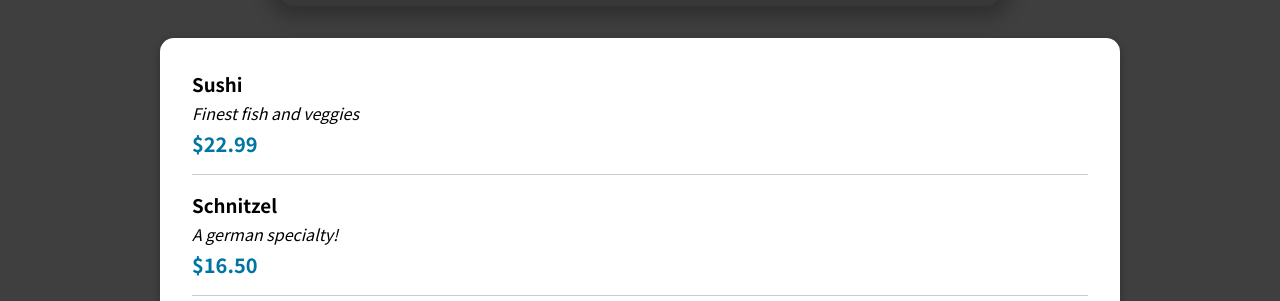
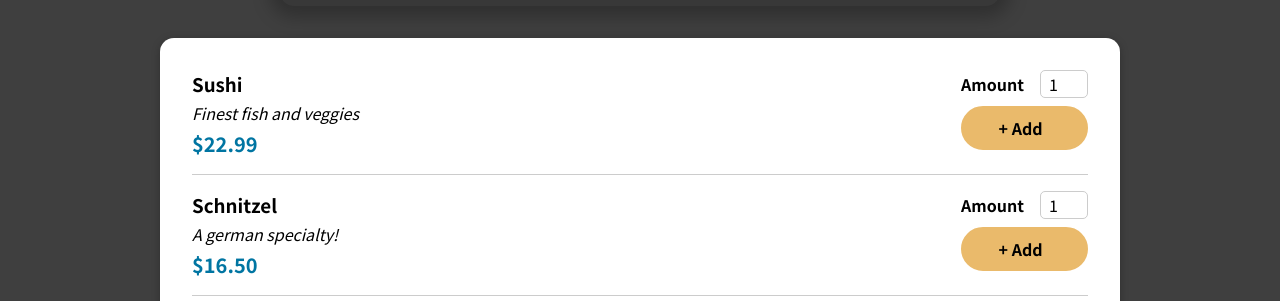
Before and after one commit to bognikk/REACT-food-order-app, a React (Create React App) app: page / in a window 1280 px wide. Shown: the part 499-800 px from the top of the page. Built offline with nearby package versions, Linux system fonts and the light colour scheme.

Commit message:
shopping cart and form components

```diff
--- a/src/components/Meals/AvailableMeals.jsx
+++ b/src/components/Meals/AvailableMeals.jsx
@@ -34,6 +34,7 @@
 	const mealsList = DUMMY_MEALS.map((meal) => (
 		<MealItem
 			key={meal.id}
+			idProp={meal.id}
 			nameProp={meal.name}
 			descriptionProp={meal.description}
 			priceProp={meal.price}
--- a/src/components/Meals/MealItem/MealItem.jsx
+++ b/src/components/Meals/MealItem/MealItem.jsx
@@ -1,6 +1,7 @@
 import classes from "./MealItem.module.scss";
+import MealItemForm from "./MealItemForm";
 
-const MealItem = ({ nameProp, descriptionProp, priceProp }) => {
+const MealItem = ({ nameProp, descriptionProp, priceProp, idProp }) => {
 	const price = `$${priceProp.toFixed(2)}`;
 	return (
 		<li className={classes.meal}>
@@ -9,7 +10,9 @@
 				<div className={classes.description}>{descriptionProp}</div>
 				<div className={classes.price}>{price}</div>
 			</div>
-			<div></div>
+			<div>
+				<MealItemForm id={idProp} />
+			</div>
 		</li>
 	);
 };
--- a/src/components/Meals/MealItem/MealItemForm.jsx
+++ b/src/components/Meals/MealItem/MealItemForm.jsx
@@ -0,0 +1,24 @@
+import classes from "./MealItemForm.module.scss";
+import Button from "../../UI/Button";
+import Input from "../../UI/Input";
+
+const MealItemForm = ({ id }) => {
+	return (
+		<form className={classes.form}>
+			<Input
+				label="Amount"
+				input={{
+					id: "amount_" + id,
+					type: "number",
+					min: "1",
+					max: "5",
+					step: "1",
+					defaultValue: "1",
+				}}
+			/>
+			<Button>+ Add</Button>
+		</form>
+	);
+};
+
+export default MealItemForm;
--- /dev/null
+++ b/src/components/Meals/MealItem/MealItemForm.module.scss
@@ -0,0 +1,20 @@
+.form {
+	text-align: right;
+
+	// button {
+	// 	font: inherit;
+	// 	cursor: pointer;
+	// 	background-color: #8a2b06;
+	// 	border: 1px solid #8a2b06;
+	// 	color: white;
+	// 	padding: 0.25rem 2rem;
+	// 	border-radius: 20px;
+	// 	font-weight: bold;
+
+	// 	&:hover,
+	// 	&:active {
+	// 		background-color: #641e03;
+	// 		border-color: #641e03;
+	// 	}
+	// }
+}
--- a/src/components/UI/Button.module.scss
+++ b/src/components/UI/Button.module.scss
@@ -1,19 +1,20 @@
 .button {
 	display: inline-block;
 	width: 100%;
-	padding: 0.75rem 3.5rem;
+	padding: 0.5rem 1.5rem 0.5rem 1rem;
 	border: 2px solid #eaba6b;
 	border-radius: 30px;
 	color: #000;
 	font-weight: 700 !important;
 	text-decoration: none;
 	background-color: #eaba6b;
+	text-align: center;
 	font: inherit;
 	cursor: pointer;
 
-	@media (min-width: 768px) {
-		width: auto;
-	}
+	// @media (min-width: 768px) {
+	// 	width: auto;
+	// }
 
 	&:hover,
 	&:active,
--- /dev/null
+++ b/src/components/UI/Input.jsx
@@ -0,0 +1,12 @@
+import classes from "./Input.module.scss";
+
+const Input = ({ label, input }) => {
+	return (
+		<div className={classes.input}>
+			<label htmlFor={input.id}>{label}</label>
+			<input {...input} />
+		</div>
+	);
+};
+
+export default Input;
--- /dev/null
+++ b/src/components/UI/Input.module.scss
@@ -0,0 +1,18 @@
+.input {
+	display: flex;
+	align-items: center;
+	margin-bottom: 0.5rem;
+
+	label {
+		margin-right: 1rem;
+		font-weight: bold;
+	}
+
+	input {
+		width: 3rem;
+		padding-left: 0.5rem;
+		border: 1px solid #ccc;
+		border-radius: 5px;
+		font: inherit;
+	}
+}
```
Also changed, not shown: src/components/Cart/Cart.jsx (added, +34 -0 lines), src/components/Cart/Cart.module.css (added, +46 -0 lines).
